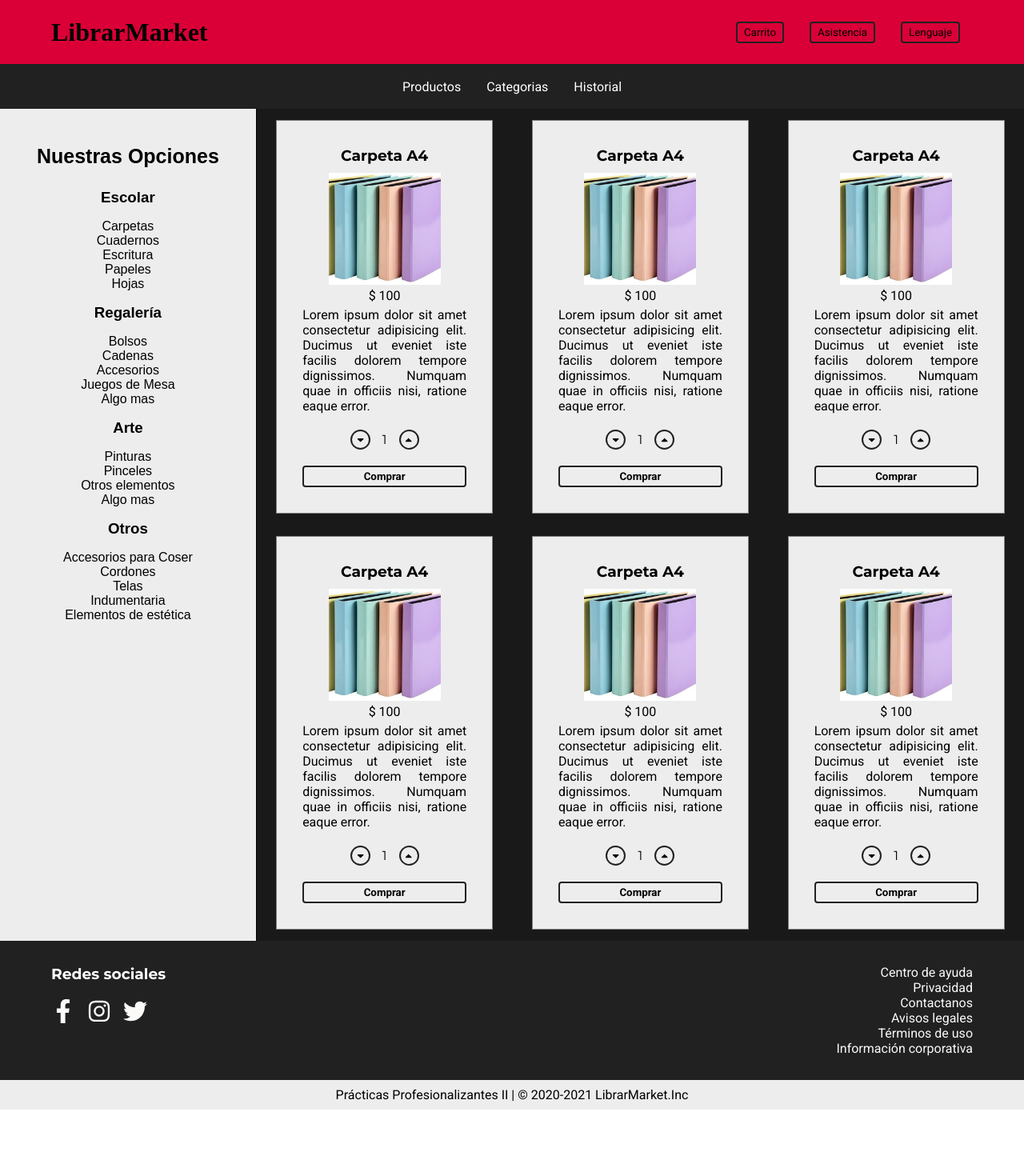
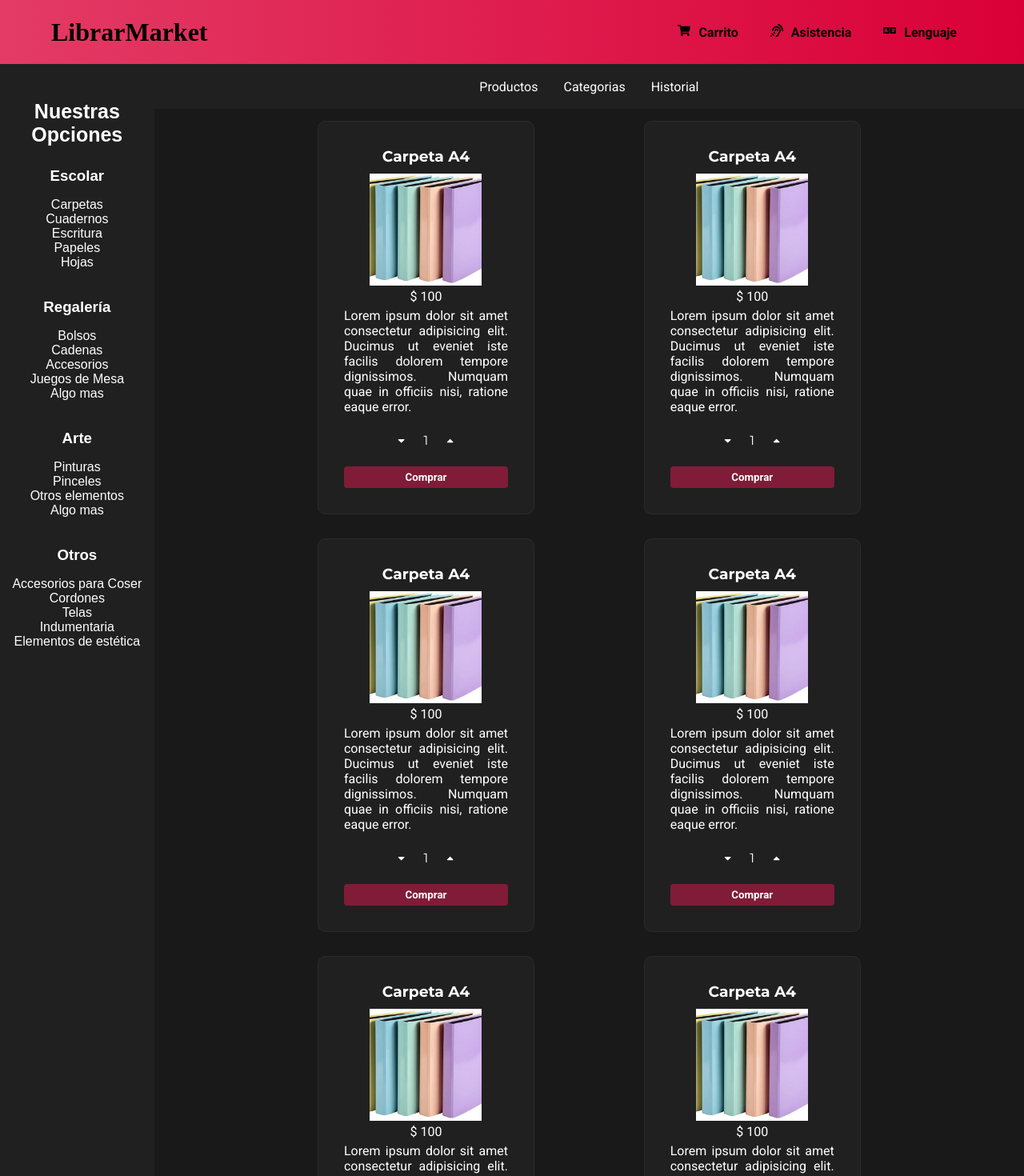
Before and after one commit to GianLucaFinelli/librarmarket-frontend, a React (Create React App) app: page / in a window 1280 px wide. Shown: the top 1470 px of the page at 80% size. Before the commit the page ends 1387 px from the top, so only its background shows below. Built offline with nearby package versions, Linux system fonts and the light colour scheme.

Commit message:
[Fix] [Front-office] correciones visuales

```diff
--- a/src/components/LandingPage/Footer/styles.js
+++ b/src/components/LandingPage/Footer/styles.js
@@ -1,7 +1,9 @@
 import styled from 'styled-components';
 
 export const Foot = styled.footer`
-    background-color: #212121;
+    background: #DA0037;
+    background: -webkit-linear-gradient(to left, #DA0037, #e33b65);
+    background: linear-gradient(to left, #DA0037, #e33b65);
     color: #FCF9F9;
     padding: 30px 0;
     `;
@@ -43,7 +45,9 @@ export const Important = styled.div`
 export const Rights = styled.div`
     width: 100%;
     text-align: center;
-    color: black;
-    background: #EDEDED;
+    color: white;
+    background: #DA0037;
+    background: -webkit-linear-gradient(to left, #e33b65, #824e96);
+    background: linear-gradient(to left, #e33b65, #824e96);
     padding: 9px 0;
 `;
--- a/src/components/LandingPage/Header/index.js
+++ b/src/components/LandingPage/Header/index.js
@@ -8,15 +8,20 @@ import {
     Button,
 } from './styles';
 
+import { FaShoppingCart, FaAssistiveListeningSystems, FaLanguage } from 'react-icons/fa';
+
 const Header = () => {
+
+    const style = { marginRight: '10px' }
+
     return (
         <Head>
             <Container>
                 <H1>LibrarMarket</H1>
                 <InfoContainer>
-                    <Button>Carrito</Button>
-                    <Button>Asistencia</Button>
-                    <Button>Lenguaje</Button>
+                    <Button><FaShoppingCart style={style}/>Carrito</Button>
+                    <Button><FaAssistiveListeningSystems style={style}/>Asistencia</Button>
+                    <Button><FaLanguage style={style}/>Lenguaje</Button>
                 </InfoContainer>
             </Container>
         </Head>
--- a/src/components/LandingPage/Header/styles.js
+++ b/src/components/LandingPage/Header/styles.js
@@ -2,7 +2,10 @@ import styled from 'styled-components';
 
 export const Head = styled.header`
     height: 5rem;
-    background-color: #DA0037;
+    background: #DA0037;
+    background: -webkit-linear-gradient(to left, #DA0037, #e33b65);
+    background: linear-gradient(to left, #DA0037, #e33b65);
+
 `;
 
 export const Container = styled.div`
@@ -25,10 +28,12 @@ export const InfoContainer = styled.div`
 `;
 
 export const Button = styled.button`
-    margin: 0 1rem;
-    padding: 4px 8px;
-    border: 2px solid #212121;
+    margin: 0 0.5rem;
+    padding: 8px 12px;
+    border: none !important;
     border-radius: 4px;
+    font-size: 16px;
+    font-weight: 900;
     background: transparent;
     cursor: pointer;
     transition-duration: 250ms;
@@ -37,6 +42,8 @@ export const Button = styled.button`
         border-color: white;
     }
     &:focus {
+        color: white;
+        background: #FC466B;
         outline: none;
     }
 `;
--- a/src/components/LandingPage/Navbar/styles.js
+++ b/src/components/LandingPage/Navbar/styles.js
@@ -2,7 +2,7 @@ import styled from 'styled-components';
 
 export const Nav = styled.nav`
     height: 3.5rem;
-    background-color: #212121;
+    background-color: ${p => p.theme.colors['light-dark']};
     display: flex;
     align-items: center;
     justify-content: center;
--- a/src/components/LandingPage/Section/Item/index.js
+++ b/src/components/LandingPage/Section/Item/index.js
@@ -16,6 +16,8 @@ import { FaCaretUp, FaCaretDown } from 'react-icons/fa';
 
 const Item = ({ item }) => {
 
+    const style = { color: "white" }
+
     const [count, setCount] = useState(item.cantidad);
 
     const handleChange = value => {
@@ -30,9 +32,9 @@ const Item = ({ item }) => {
             <P>$ {item.price}</P>
             <Description>{item.description}</Description>
             <Cantidad>
-                <IconButton onClick={() => handleChange(-1)}><FaCaretDown/></IconButton>
+                <IconButton onClick={() => handleChange(-1)}><FaCaretDown  style={style}/></IconButton>
                 <Span>{ count }</Span>
-                <IconButton onClick={() => handleChange(1)}><FaCaretUp/></IconButton>
+                <IconButton onClick={() => handleChange(1)}><FaCaretUp  style={style}/></IconButton>
             </Cantidad>
             <Button>Comprar</Button>
         </Product>
--- a/src/components/LandingPage/Section/Item/styles.js
+++ b/src/components/LandingPage/Section/Item/styles.js
@@ -2,11 +2,13 @@ import styled from 'styled-components';
 
 export const Product = styled.article`
     width: 205px;
-    margin: 14px;
+    margin: 15px;
     padding: 2rem;
+    border-radius: 10px;
     text-align: center;
-    border: 1px solid grey;
-    background-color: #EDEDED;
+    border: 1px solid ${p => p.theme.colors['border-transparency']};
+    background-color: ${p => p.theme.colors['light-dark']};
+    color: #FFF;
 `;
 
 export const H3 = styled.h3`
@@ -31,12 +33,12 @@ export const P = styled.p`
 export const Button = styled.button`
     width: 100%;
     padding: 4px 8px;
-    border: 2px solid #212121;
+    border: 2px solid  ${p => p.theme.colors['red-secondary']};
     border-radius: 4px;
-    background: transparent;
+    background: ${p => p.theme.colors['red-secondary']};
     cursor: pointer;
     font-weight: 700;
-    color: black;
+    color: #FFF;
     transition-duration: 250ms;
     &:hover {
         color: white;
--- a/src/components/LandingPage/Section/index.js
+++ b/src/components/LandingPage/Section/index.js
@@ -4,6 +4,7 @@ import {
     SectionField,
 } from './styles';
 import Item from './Item';
+import Navbar from '../Navbar';
 
 const data = [
     { title: 'Carpeta A4', price: '100', description: 'Lorem ipsum dolor sit amet consectetur adipisicing elit. Ducimus ut eveniet iste facilis dolorem tempore dignissimos. Numquam quae in officiis nisi, ratione eaque error.', cantidad: 1 },
@@ -16,6 +17,8 @@ const data = [
 
 const Section = () => {
     return (
+        <div>
+            <Navbar/>
             <SectionField>
                 {
                     data.map((item, i) => (
@@ -23,6 +26,7 @@ const Section = () => {
                     ))
                 }
             </SectionField>
+        </div>
     )
 }
 
--- a/src/components/LandingPage/Section/styles.js
+++ b/src/components/LandingPage/Section/styles.js
@@ -1,4 +1,10 @@
 import styled from 'styled-components';
+
+export const container = styled.div`
+    display: flex;
+    flex-direction: column;
+    width: 100%;
+`;
 
 export const SectionField = styled.section`
     width: 75%;
--- a/src/components/LandingPage/Sidebar/styles.js
+++ b/src/components/LandingPage/Sidebar/styles.js
@@ -4,8 +4,13 @@ export const Aside = styled.aside`
     width:25%;
     height: auto;
     padding: 35px 0;
-    background-color: #EDEDED;
-    border-right:1px solid black;
+    background-color: ${p => p.theme.colors['light-dark']};
+    // border: 1px solid ${p => p.theme.colors['border-transparency']};
+    color: #FFF;
+
+    @media (max-width: 678px) {
+        width: 20%;
+    }
 `;
 
 export const H2 = styled.h2`
@@ -17,8 +22,10 @@ export const H2 = styled.h2`
 
 export const SectionContainer = styled.div`
     display: flex;
+    justify-content: flex-start;
     align-items: center;
     flex-direction: column;
+    margin-bottom: 20px;
 `;
 
 export const H3 = styled.h3`
@@ -28,6 +35,7 @@ export const H3 = styled.h3`
 
 export const List = styled.ul`
     display: flex;
+    justify-content: flex-start;
     align-items: center;
     list-style-type: none;
     flex-direction: column;
--- a/src/components/LandingPage/index.js
+++ b/src/components/LandingPage/index.js
@@ -4,7 +4,6 @@ import {
     Container,
 } from './styles';
 import Header from './Header';
-import Navbar from './Navbar';
 import Sidebar from './Sidebar';
 import Section from './Section';
 import Footer from './Footer';
@@ -13,7 +12,6 @@ const LayoutPage = () => {
     return (
         <>
             <Header/>
-            <Navbar/>
             <Container>
                 <Sidebar/>
                 <Section/>
--- a/src/components/LoginPage/styles.js
+++ b/src/components/LoginPage/styles.js
@@ -1,12 +1,13 @@
 import styled from 'styled-components';
 import { Link as RouteLink } from 'react-router-dom';
 
-import img from '../../assets/images/bookstore.jpg';
+// import img from '../../assets/images/bookstore.jpg';
+import imgBg from '../../assets/images/background-pink.jpg';
 
 
 export const ContainerBackgroundImage =styled.div`
     height: 100vh;
-    background: url('${img}') no-repeat center;
+    background: url('${imgBg}') no-repeat center;
 `;
 
 export const Container = styled.div`
```
Also changed, not shown: 1 other file (tests, documents, lock files or other folders). Lines whose indentation alone changed are shown as unchanged.
